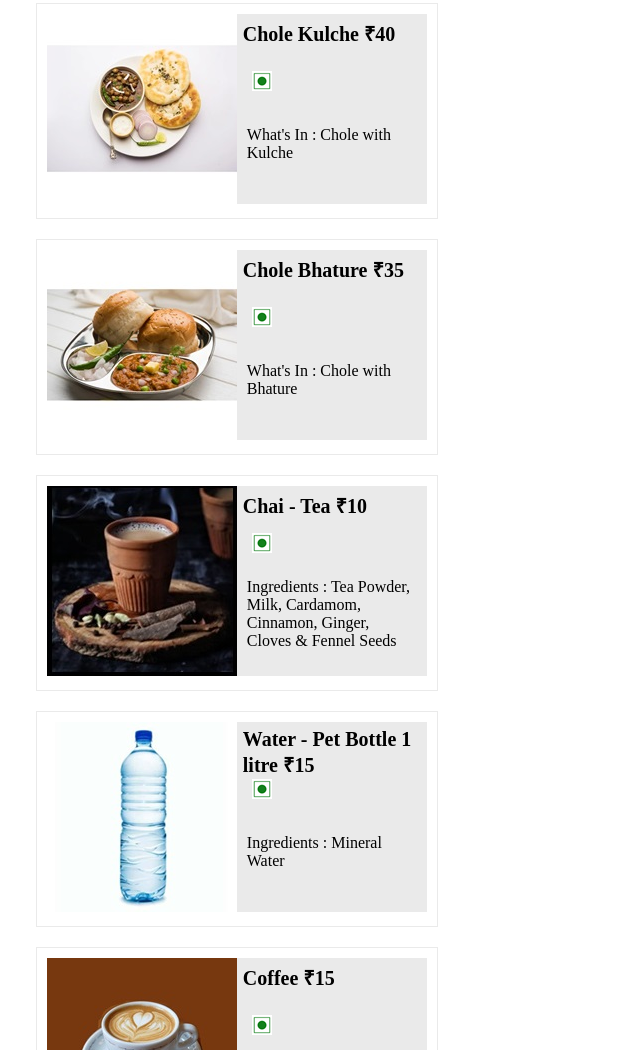
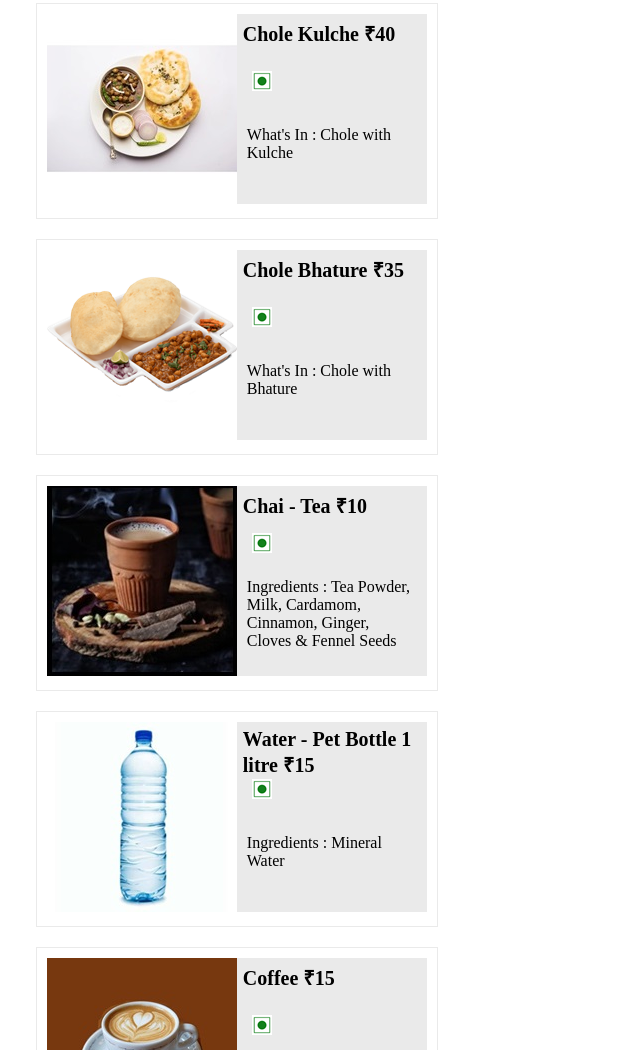
Before and after one commit to itsrahul14/webcanteen, a plain HTML site: page all_items.html in a window 1280 px wide. Shown: the part 1237-2287 px from the top of the page, without its empty margins (0-640 px from the left). Drawn offline with nearby package versions, Linux system fonts and the light colour scheme.

Commit message:
corrected img

```diff
--- a/all_items.html
+++ b/all_items.html
@@ -76,7 +76,7 @@
             </div>
         </div>
         <div id="Chole_bhature">
-            <div id="img_cbt"><img src="pav_bhaji.jpg" alt="Puri Sabji_img"></div>
+            <div id="img_cbt"><img src="chole_buture.png" alt="Puri Sabji_img"></div>
             <div id="card">
             <div id="text">Chole Bhature ₹35</div><div id="veg"><img src="veg.png" alt="veg_logo"></div>
             <div id="descprition">What's In : Chole with Bhature </div>
```
Also changed, not shown: main_course.html (+1 -1 lines).
